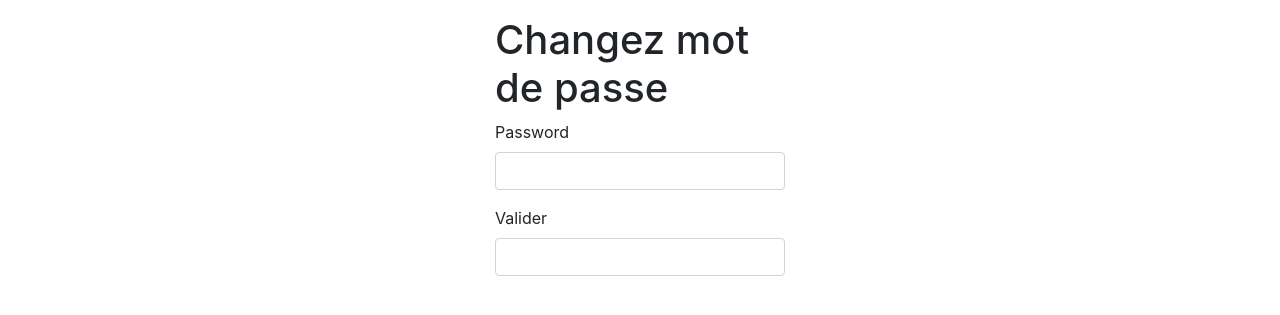
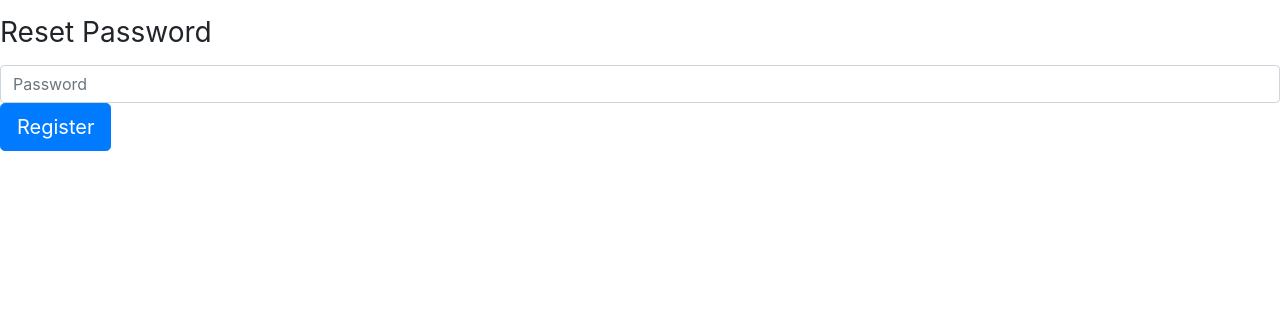
Before and after one commit to FlorianDuchesne/travailGroupe, a Symfony app: template templates/security/resetPassword.html.twig in a window 1280 px wide. Shown: the part 106-421 px from the top of the page. Run offline with Twig, Linux system fonts and the light colour scheme; the template is opened without the code that fills it, so the values that code supplies are empty; form fields are guessed from the names that the template uses; some libraries are stand-ins or nearby versions.

Commit message:
modif resetpassword

```diff
--- a/templates/security/resetPassword.html.twig
+++ b/templates/security/resetPassword.html.twig
@@ -5,16 +5,27 @@
 {% endblock %}
 
 {% block body %}
-	<div class="m-auto col-3">
+
+	<form method="post">
+		<h1 class="h3 mb-3 font-weight-normal">Reset Password</h1>
+		<label for="inputPassword" class="sr-only">Password</label>
+		<input type="password" name="password" id="inputPassword" class="form-control" placeholder="Password" required>
+		<input type="hidden" name="token" value="{{ token }}">
+		<button class="btn btn-lg btn-primary" type="submit">
+			Register
+		</button>
+	</form>
+
+	{# <div class="m-auto col-3"> #}
 {# <a href="{{ ('login') }}">Retour</a> #}
 
-		<h1>Changez mot de passe</h1>
+	{# <h1>Changez mot de passe</h1>
 			<form name="change_password" method="post">
 
 				{{ form_row(form.password) }}
 				{{ form_row(form.valider) }}
 
-		</form>
+			</form> #}
 
 
 	{# {% for message in app.flasches('info') %}
```
Also changed, not shown: src/Controller/SecurityController.php (+17 -20 lines), templates/security/forgottenPassword.html.twig (+5 -6 lines). Lines whose indentation alone changed are shown as unchanged.
